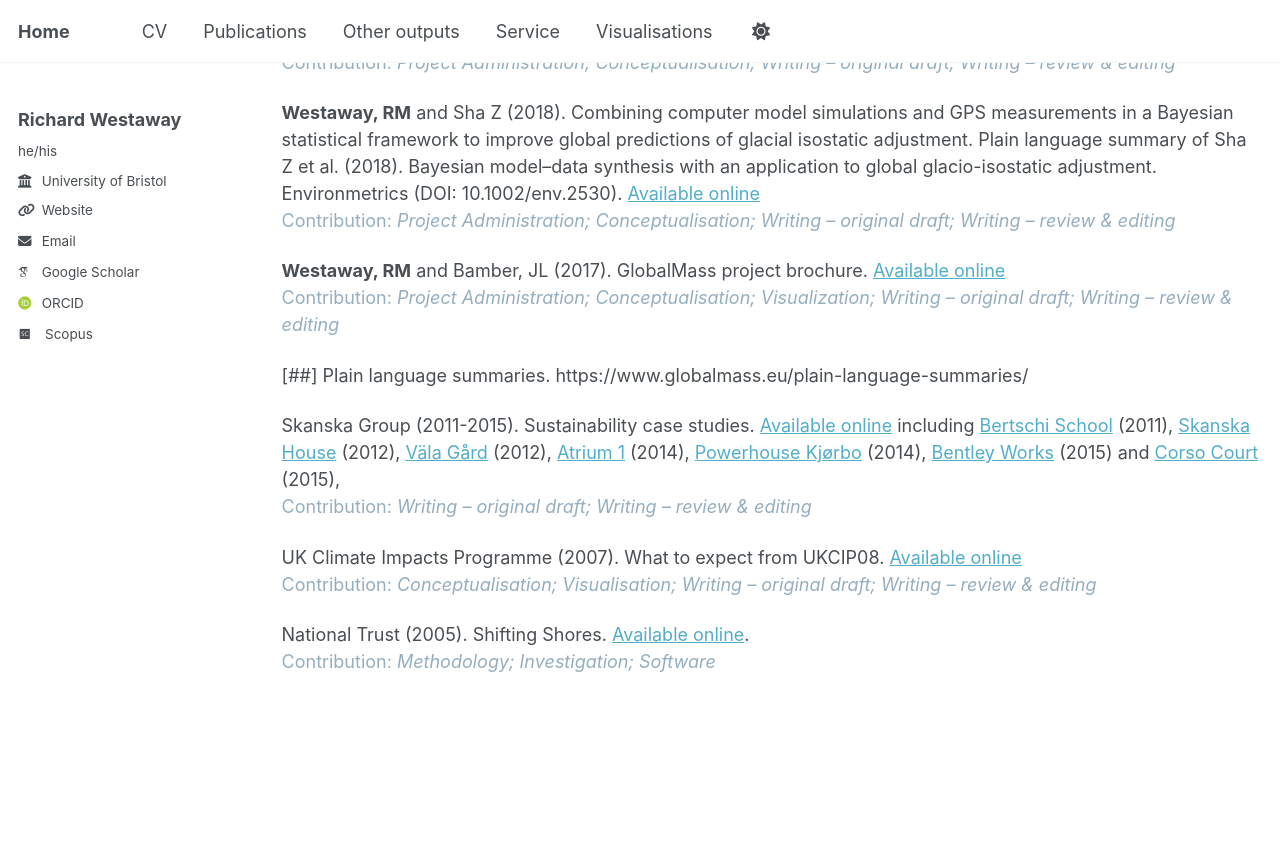
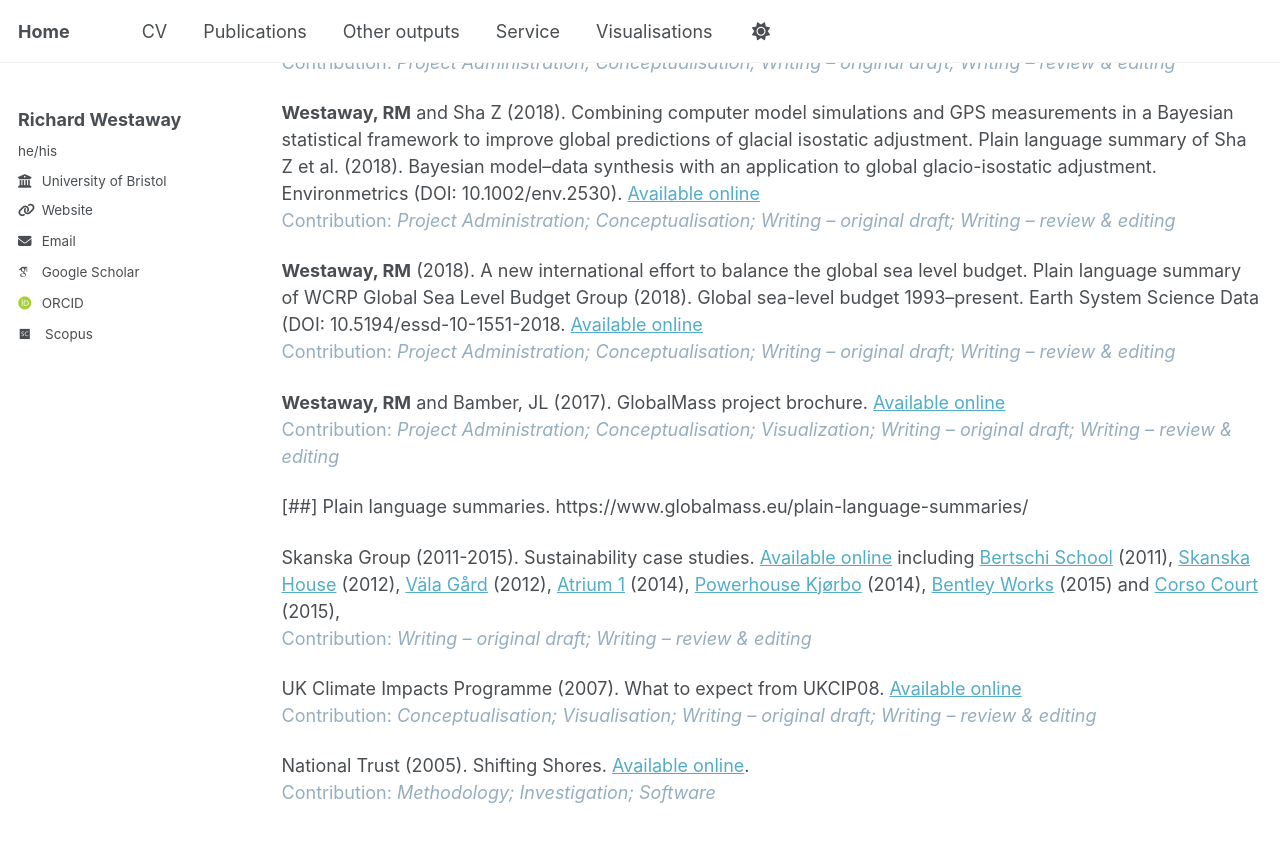
Before and after one commit to richardwestaway/richardwestaway.github.io, a Jekyll site: the page built from _pages/outputs.html, in a window 1280 px wide and 900 px high, scrolled down 13194 px. Shown: the top 842 px of the window. Built offline with Jekyll 4.4.1, drawn with Linux system fonts in a browser that asks for light colours; some web fonts are replaced.

Commit message:
Update outputs.html

```diff
--- a/_pages/outputs.html
+++ b/_pages/outputs.html
@@ -269,6 +269,8 @@ information package for the UK. Awareness-raising poster, March 2008. <a href="h
 
 <p><strong>Westaway, RM</strong> and Sha Z (2018). Combining computer model simulations and GPS measurements in a Bayesian statistical framework to improve global predictions of glacial isostatic adjustment. Plain language summary of Sha Z et al. (2018). Bayesian model–data synthesis with an application to global glacio-isostatic adjustment. Environmetrics (DOI: 10.1002/env.2530). <a href="https://www.globalmass.eu/combining-computer-model-simulations-and-gps-measurements-in-a-bayesian-statistical-framework-to-improve-global-predictions-of-glacial-isostatic-adjustment/" target="_blank" rel="noopener">Available online</a><br /><span style="color: #95aebf;">Contribution: <em>Project Administration; Conceptualisation; Writing &ndash; original draft; Writing &ndash; review &amp; editing</em></span></p>
 
+<p><strong>Westaway, RM</strong> (2018). A new international effort to balance the global sea level budget. Plain language summary of WCRP Global Sea Level Budget Group (2018). Global sea-level budget 1993–present. Earth System Science Data (DOI: 10.5194/essd-10-1551-2018. <a href="https://www.globalmass.eu/a-new-international-effort-to-balance-the-global-sea-level-budget/" target="_blank" rel="noopener">Available online</a><br /><span style="color: #95aebf;">Contribution: <em>Project Administration; Conceptualisation; Writing &ndash; original draft; Writing &ndash; review &amp; editing</em></span></p>
+
 <p><strong>Westaway, RM</strong> and Bamber, JL (2017). GlobalMass project brochure. <a href="https://bpb-eu-w2.wpmucdn.com/blogs.bristol.ac.uk/dist/d/388/files/2017/06/GlobalMass-brochure-FINAL.pdf" target="_blank" rel="noopener">Available online</a><br /><span style="color: #95aebf;">Contribution: <em>Project Administration; Conceptualisation; Visualization; Writing &ndash; original draft; Writing &ndash; review &amp; editing</em></span></p>
 
 <p>[##] Plain language summaries. https://www.globalmass.eu/plain-language-summaries/</p>
```
